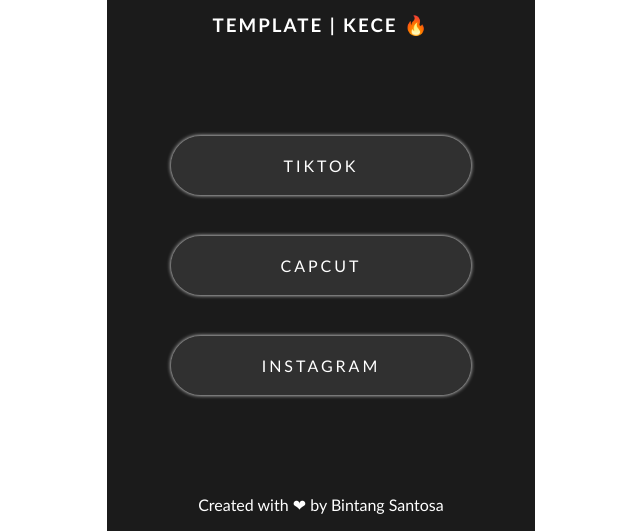
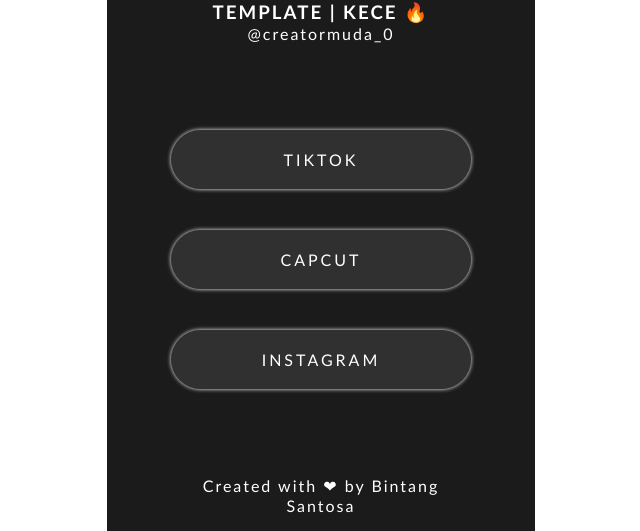
Before and after one commit to BntngSantosa/bio-TT, a plain HTML site: page index.html in a window 1280 px wide. Shown: the part 269-800 px from the top of the page, without its empty margins (319-959 px from the left). Drawn offline with Linux system fonts and the light colour scheme.

Commit message:
id tiktok

```diff
--- a/index.html
+++ b/index.html
@@ -15,6 +15,7 @@
         <div class="container">
           <img src="/asests/imgs/WhatsApp Image 2023-07-15 at 15..jpg" alt="">
           <h3>TEMPLATE | KECE 🔥</h3>
+          <p>@creatormuda_0</p>
         </div>
       </section>
       <section class="socmed">
--- a/src/css/style.css
+++ b/src/css/style.css
@@ -52,7 +52,7 @@ main .hero .container img {
   margin-bottom: 20px;
   border-radius: 50px;
 }
-main .hero .container h3 {
+main .hero .container h3, p {
   color: white;
   letter-spacing: 2px;
 }
```
